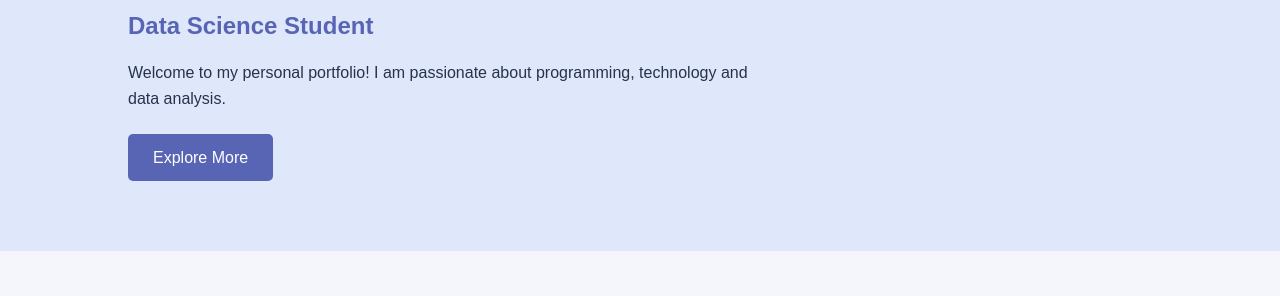
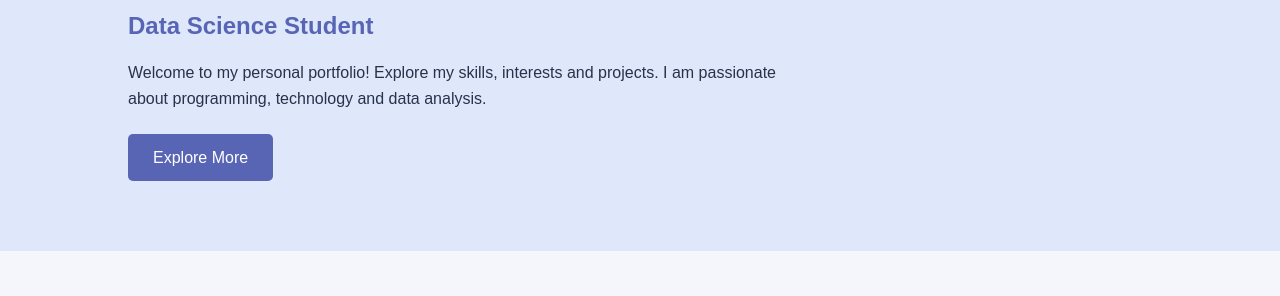
Before and after one commit to Divsha07/divsha-personal-portfolio, a plain HTML site: page index.html in a window 1280 px wide. Shown: the part 275-571 px from the top of the page. Drawn offline with Linux system fonts and the light colour scheme.

Commit message:
Update home section

```diff
--- a/index.html
+++ b/index.html
@@ -34,6 +34,7 @@
 
             <p>
                 Welcome to my personal portfolio!
+                Explore my skills, interests and projects.
                 I am passionate about programming,
                 technology and data analysis.
             </p>
```
